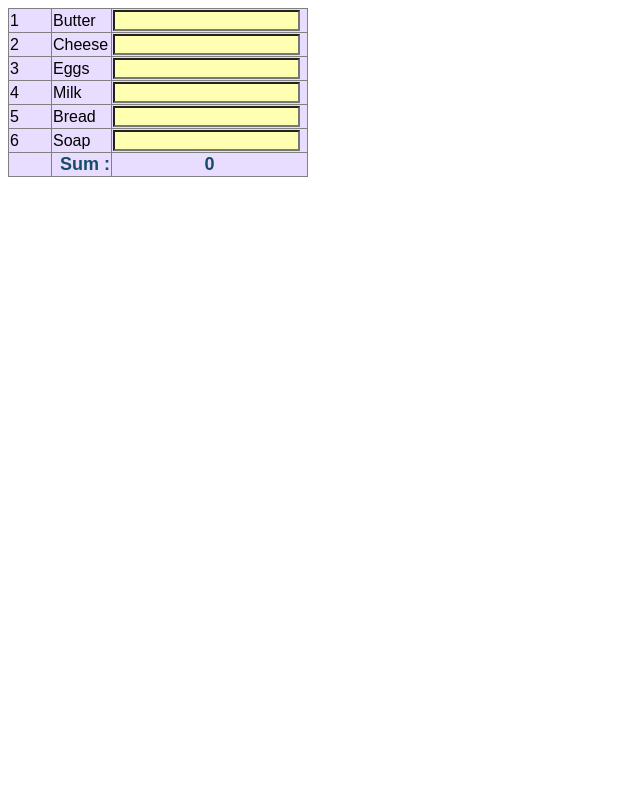
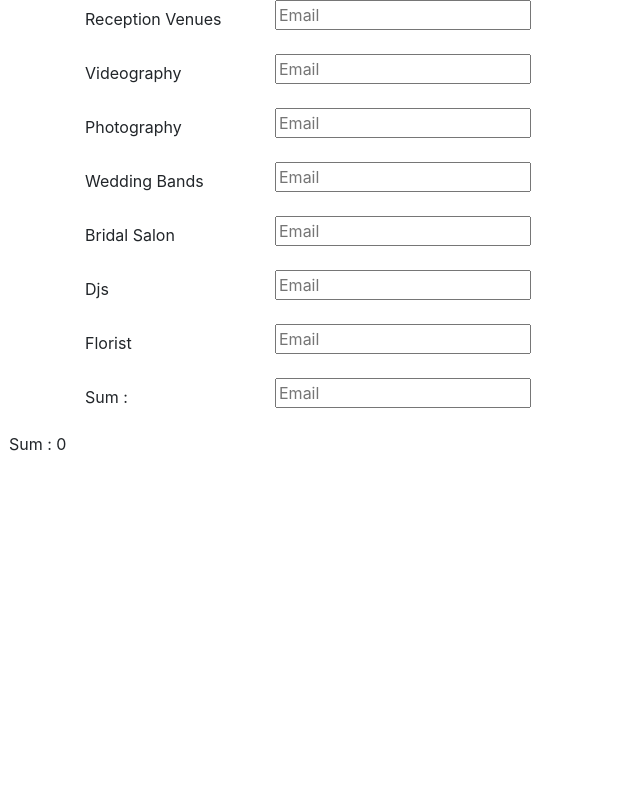
Before and after one commit to Tharu96/wedlio, a CodeIgniter app: page /Groupproject/index.php/welcome/Budgeter in a window 1280 px wide. Shown: the whole page, without its empty margins (0-640 px from the left). Run offline with CodeIgniter, Linux system fonts and the light colour scheme; some libraries are stand-ins or nearby versions.

Commit message:
budgeter

```diff
--- a/application/views/customer/budgeter.php
+++ b/application/views/customer/budgeter.php
@@ -1,7 +1,7 @@
 <html>
 	<head>
 		<title>Sum Html Textbox Values using jQuery/JavaScript</title>
-		<style>
+		<!-- <style>
 			body {
 				font-family: sans-serif;
 			}
@@ -15,41 +15,70 @@
 				font-weight: bold;
 				text-align: right;
 			}
-		</style>
+		</style> -->
+        <link rel="stylesheet" href="https://maxcdn.bootstrapcdn.com/bootstrap/4.0.0/css/bootstrap.min.css" integrity="sha384-Gn5384xqQ1aoWXA+058RXPxPg6fy4IWvTNh0E263XmFcJlSAwiGgFAW/dAiS6JXm" crossorigin="anonymous">
+
 		<script src="https://ajax.googleapis.com/ajax/libs/jquery/1.7.1/jquery.min.js"></script>
 	</head>
+
 	<body>
-<table width="300px" border="1" style="border-collapse:collapse;background-color:#E8DCFF">
-	<tr>
-		<td width="40px">1</td>
-		<td>Butter</td>
-		<td><input class="txt" type="text" name="txt"/></td>
-	</tr>
-	<tr>
-		<td>2</td>
-		<td>Cheese</td>
-		<td><input class="txt" type="text" name="txt"/></td>
-	</tr>
-	<tr>
-		<td>3</td>
-		<td>Eggs</td>
-		<td><input class="txt" type="text" name="txt"/></td>
-	</tr>
-	<tr>
-		<td>4</td>
-		<td>Milk</td>
-		<td><input class="txt" type="text" name="txt"/></td>
-	</tr>
-	<tr>
-		<td>5</td>
-		<td>Bread</td>
-		<td><input class="txt" type="text" name="txt"/></td>
-	</tr>
-	<tr>
-		<td>6</td>
-		<td>Soap</td>
-		<td><input class="txt" type="text" name="txt"/></td>
-	</tr>
+
+    <div class="container">
+    <form>
+        <div class="form-group row">
+            <label for="inputEmail3" class="col-sm-2 col-form-label">Reception Venues</label>
+            <div class="col-sm-10">
+            <input type="email" class="txt" id="inputEmail3" placeholder="Email">
+            </div>
+        </div>
+        <div class="form-group row">
+            <label for="inputEmail3" class="col-sm-2 col-form-label">Videography</label>
+            <div class="col-sm-10">
+            <input type="email" class="txt" id="inputEmail3" placeholder="Email">
+            </div>
+        </div>
+        <div class="form-group row">
+            <label for="inputEmail3" class="col-sm-2 col-form-label">Photography</label>
+            <div class="col-sm-10">
+            <input type="email" class="txt" id="inputEmail3" placeholder="Email">
+            </div>
+        </div>
+        <div class="form-group row">
+            <label for="inputEmail3" class="col-sm-2 col-form-label">Wedding Bands</label>
+            <div class="col-sm-10">
+            <input type="email" class="txt" id="inputEmail3" placeholder="Email">
+            </div>
+        </div>
+        <div class="form-group row">
+            <label for="inputEmail3" class="col-sm-2 col-form-label">Bridal Salon</label>
+            <div class="col-sm-10">
+            <input type="email" class="txt" id="inputEmail3" placeholder="Email">
+            </div>
+        </div>
+        <div class="form-group row">
+            <label for="inputEmail3" class="col-sm-2 col-form-label">Djs</label>
+            <div class="col-sm-10">
+            <input type="email" class="txt" id="inputEmail3" placeholder="Email">
+            </div>
+        </div>
+        <div class="form-group row">
+            <label for="inputEmail3" class="col-sm-2 col-form-label">Florist</label>
+            <div class="col-sm-10">
+            <input type="email" class="txt" id="inputEmail3" placeholder="Email">
+            </div>
+        </div>
+
+        <div class="form-group row">
+            <label for="inputEmail3" class="col-sm-2 col-form-label">Sum : </label>
+            <div class="col-sm-10">
+            <input type="email" class="txt" id="sum" placeholder="Email">
+            </div>
+        </div>
+
+        </form>
+    </div>
+
+
 	<tr id="summation">
 		<td>&nbsp;</td>
 		<td align="right">Sum :</td>
```
